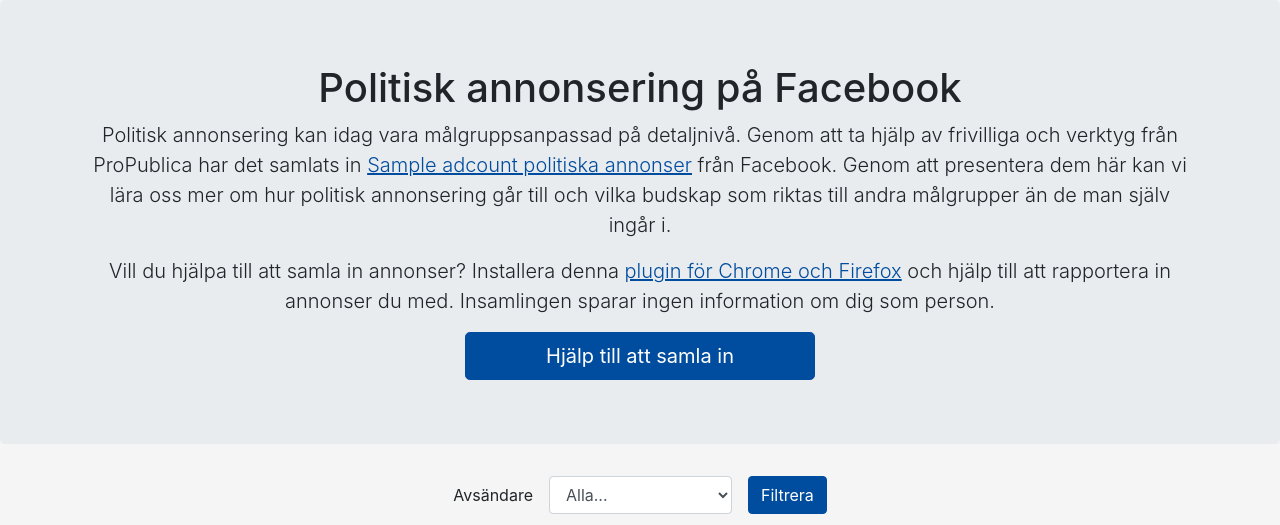
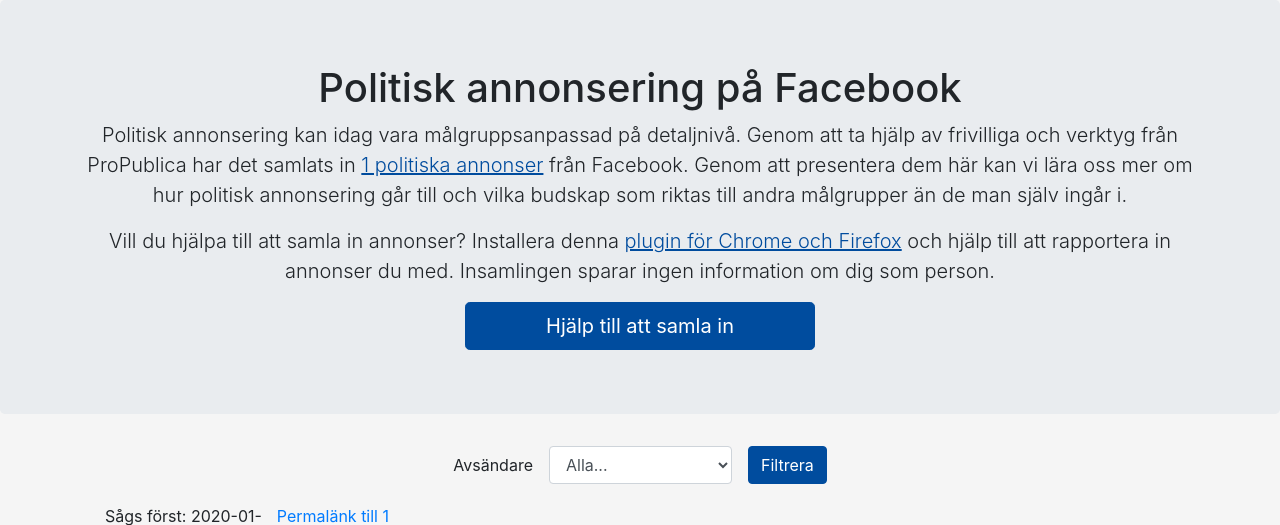
Before and after one commit to peterk/fb-political-ads, a Flask app: template web/app/templates/index.html in a window 1280 px wide. Shown: the part 56-581 px from the top of the page. Run offline with Flask 2, Linux system fonts and the light colour scheme; tables that the repository leaves empty hold one stand-in row (values such as "Sample post"); the template is opened without the code that fills it: values that come from a table or form of the project are taken from there, most other values are stand-ins (such as "Sample title", 1, 10 or a date in 2020); some libraries are stand-ins or nearby versions.

Commit message:
total ad count

```diff
--- a/web/app/main.py
+++ b/web/app/main.py
@@ -38,14 +38,14 @@ def index():
     advertiser_filter = request.args.get('advertiser', None)
     page = request.args.get('page', 1, type=int)
 
-    adcount = 0
+    adcount = Ad.query.count()
+    total_adcount = adcount
 
     if advertiser_filter:
         ads = Ad.query.filter_by(advertiser=advertiser_filter).order_by(desc(Ad.created_at)).paginate(page, ADS_PER_PAGE, False)
         adcount = Ad.query.filter_by(advertiser=advertiser_filter).count()
     else:
         ads = Ad.query.order_by(desc(Ad.created_at)).paginate(page, ADS_PER_PAGE, False)
-        adcount = Ad.query.count()
 
     next_url = url_for('index', page=ads.next_num, advertiser=advertiser_filter) if ads.has_next else None
     prev_url = url_for('index', page=ads.prev_num, advertiser=advertiser_filter) if ads.has_prev else None
@@ -55,6 +55,7 @@ def index():
             advertisers=get_advertisers(), \
             advertiser_filter=advertiser_filter, \
             adcount=adcount, \
+            total_adcount=total_adcount, \
             ads_per_page=ADS_PER_PAGE, \
             next_url=next_url, \
             prev_url=prev_url, \
--- a/web/app/templates/index.html
+++ b/web/app/templates/index.html
@@ -6,7 +6,7 @@
     <section class="jumbotron text-center">
       <div class="container">
 	<h1 class="jumbotron-heading">Politisk annonsering på Facebook</h1>
-	<p class="lead">Politisk annonsering kan idag vara målgruppsanpassad på detaljnivå. Genom att ta hjälp av frivilliga och verktyg från ProPublica har det samlats in <a href="#adsection">{{adcount}} politiska annonser</a> från Facebook. Genom att presentera dem här kan vi lära oss mer om hur politisk annonsering går till och vilka budskap som riktas till andra målgrupper än de man själv ingår i.</p>
+	<p class="lead">Politisk annonsering kan idag vara målgruppsanpassad på detaljnivå. Genom att ta hjälp av frivilliga och verktyg från ProPublica har det samlats in <a href="#adsection">{{total_adcount}} politiska annonser</a> från Facebook. Genom att presentera dem här kan vi lära oss mer om hur politisk annonsering går till och vilka budskap som riktas till andra målgrupper än de man själv ingår i.</p>
 	<p class="lead">Vill du hjälpa till att samla in annonser? Installera denna <a href="https://projects.propublica.org/political-ad-collector/">plugin för Chrome och Firefox</a> och hjälp till att rapportera in annonser du med. Insamlingen sparar ingen information om dig som person.</p>
 	<div class="row" role="main">
 	  <div class="col-md-4 offset-md-4">
```
